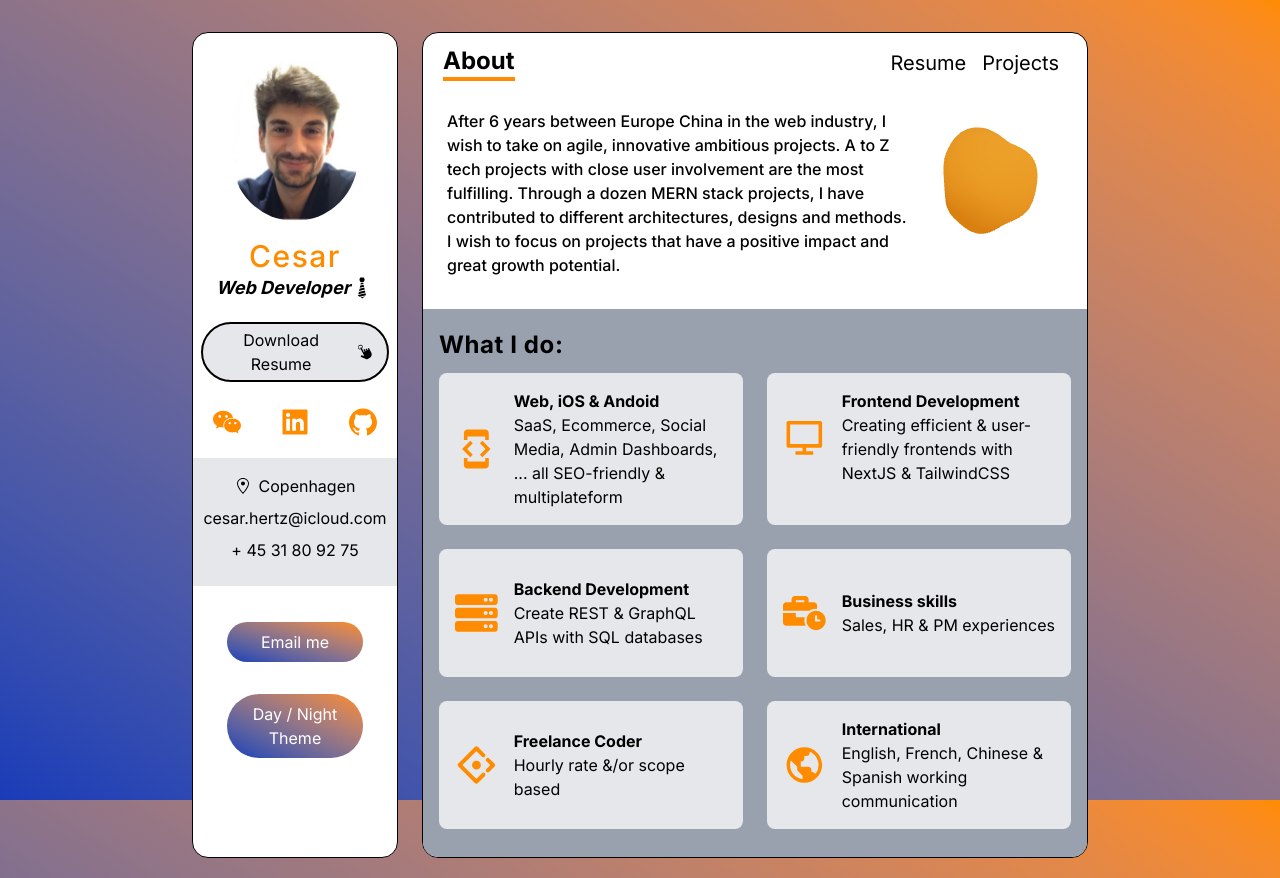
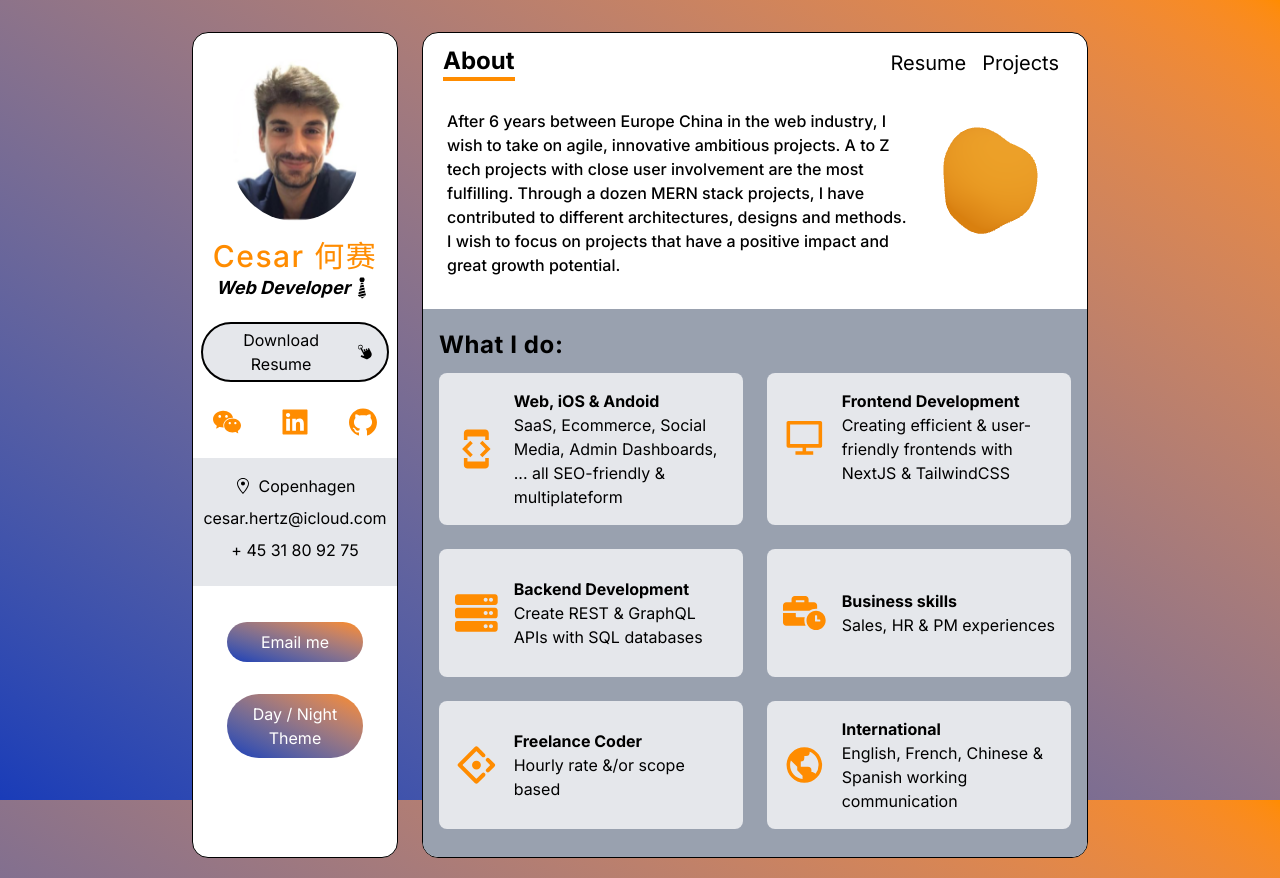
Before and after one commit to manguocesar/portfolio, a Next.js app: page / in a window 1280 px wide. Built offline with nearby package versions, Linux system fonts and the light colour scheme.

Commit message:
fix: update sidebar name to include full name in the component

```diff
--- a/components/side-bar.tsx
+++ b/components/side-bar.tsx
@@ -21,7 +21,7 @@ const Sidebar = () => {
         />
         <div className="flex flex-col justify-end sm:items-center">
           <h3 className="font-kaushan text-center text-3xl font-medium tracking-wider md:mt-4 md:text-center">
-            <span className="text-orange">Cesar</span>
+            <span className="text-orange">Cesar 何赛</span>
           </h3>
           <p className="dark:bg-black-500 dark:bg-dark-200 flex items-center justify-center rounded-full text-lg font-bold italic md:mb-3 md:px-2">
             Web Developer
```
